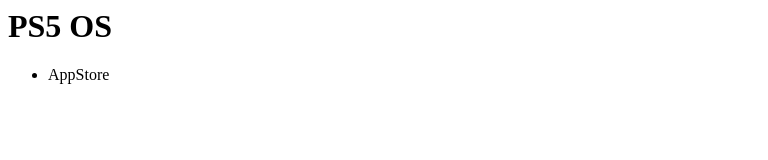
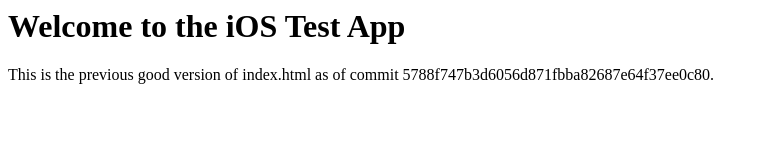
Before and after one commit to Koriebonx98/iOS-test-app, a plain HTML site: page index.html in a window 1280 px wide. Shown: the whole page, without its empty margins (0-768 px from the left). Drawn offline with Linux system fonts and the light colour scheme.

Commit message:
Revert index.html to previous state as of commit 5788f747b3d6056d871fbba82687e64f37ee0c80

```diff
--- a/index.html
+++ b/index.html
@@ -3,9 +3,7 @@
     <title>iOS Test App</title>
 </head>
 <body>
-    <h1>PS5 OS</h1>
-    <ul>
-        <li>AppStore</li>
-    </ul>
+    <h1>Welcome to the iOS Test App</h1>
+    <p>This is the previous good version of index.html as of commit 5788f747b3d6056d871fbba82687e64f37ee0c80.</p>
 </body>
 </html>
```
